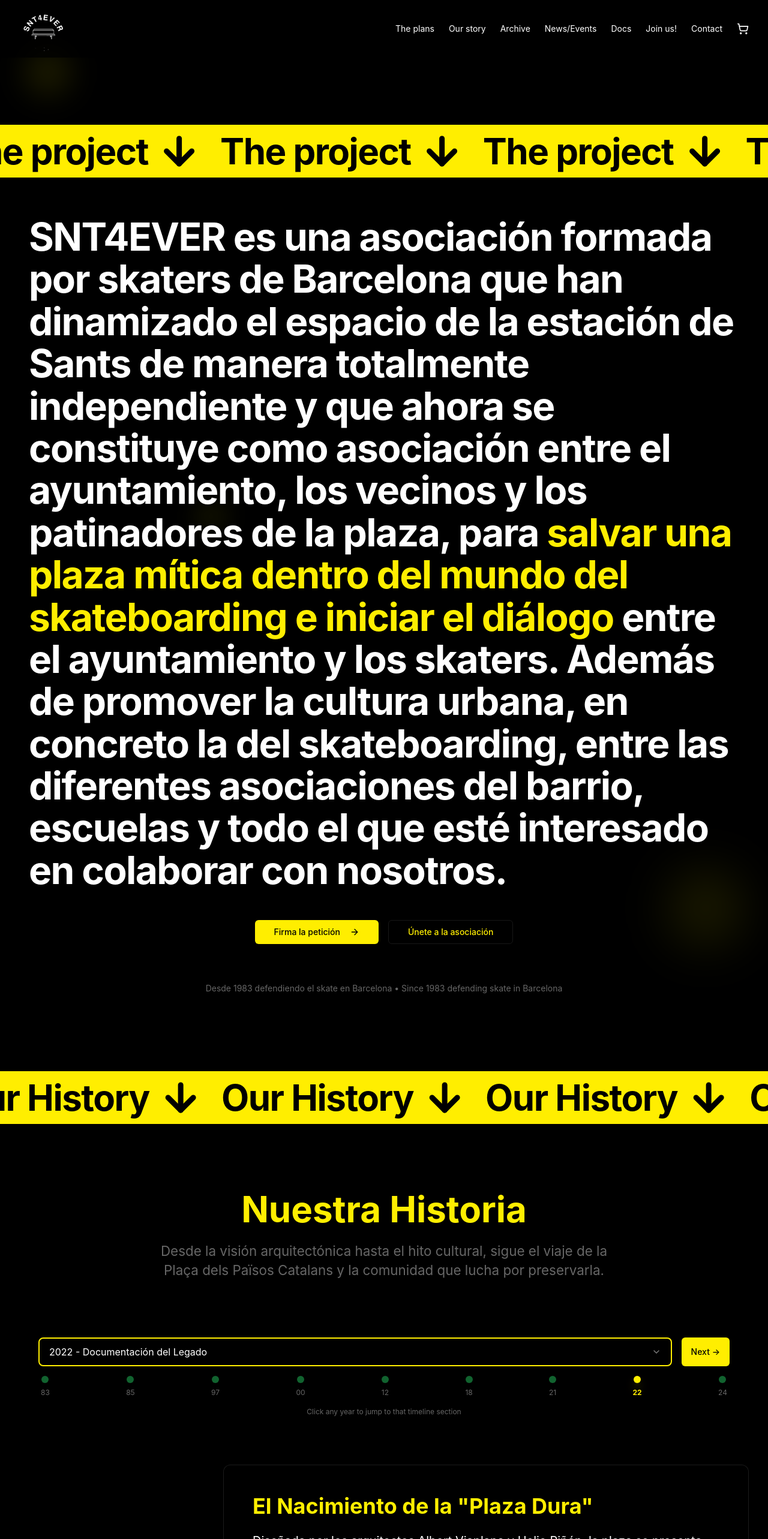
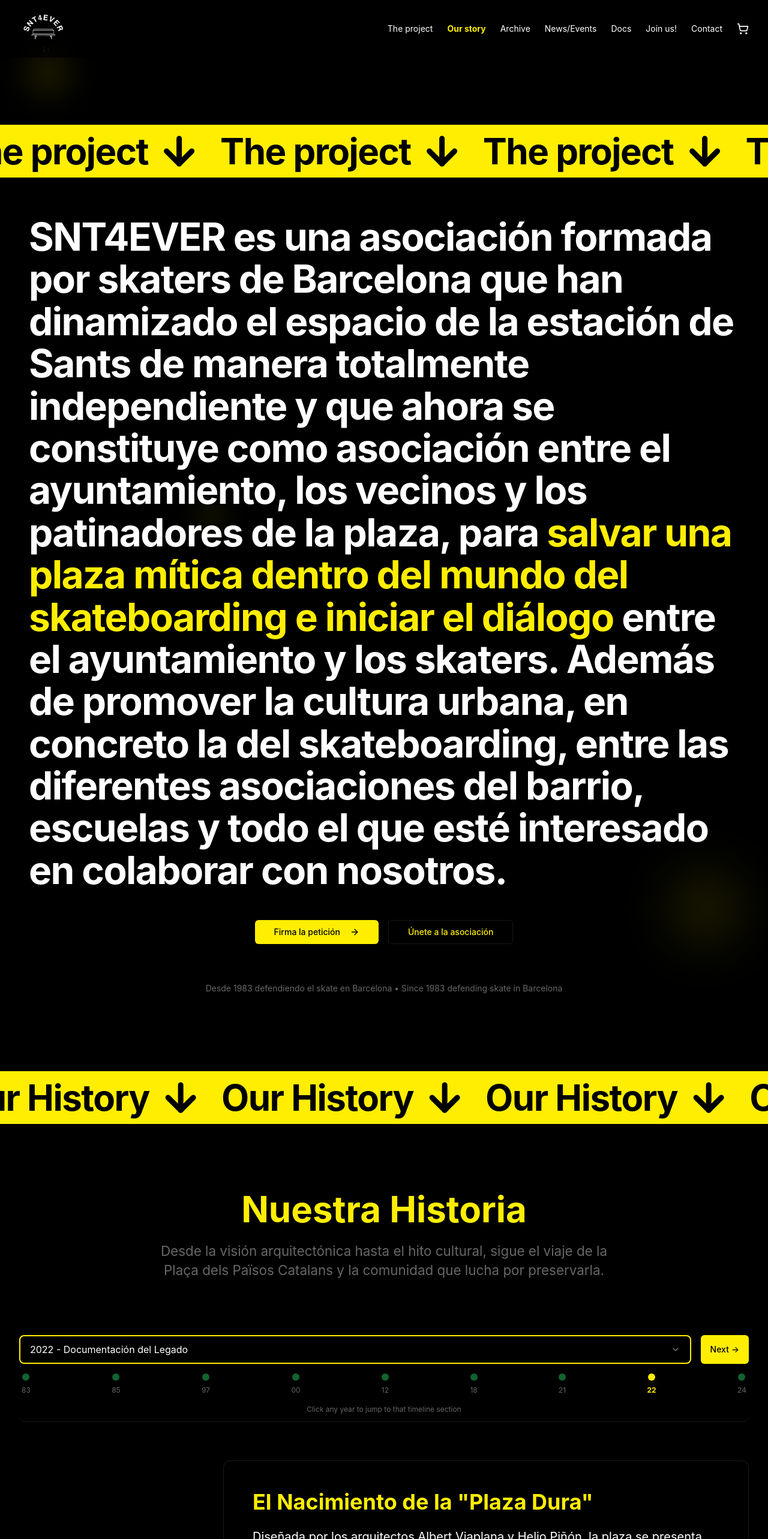
Before and after one commit to davidSusko/SNT4EVER, a React (Vite) app: page / in a window 1280 px wide. Shown: the top 2566 px of the page at 60% size. Built offline with nearby package versions, Linux system fonts and the light colour scheme.

Commit message:
refactor: remove unused icon import from ImageGallery and update project assets

```diff
--- a/src/App.tsx
+++ b/src/App.tsx
@@ -31,7 +31,7 @@
             </p>
 
             {/* Image Gallery */}
-            <div className="mb-16">
+            <div className="mb-16 min-h-[500px]">
               <h3 className="text-2xl font-bold text-white mb-8">Photo Archive</h3>
               <ImageGallery
                 images={ARCHIVE_IMAGES}
--- a/src/components/common/TimelineStepper.tsx
+++ b/src/components/common/TimelineStepper.tsx
@@ -1,4 +1,3 @@
-import { motion } from 'framer-motion';
 import { Button } from '@/components/ui/button';
 import {
   Select,
@@ -7,7 +6,6 @@
   SelectTrigger,
   SelectValue,
 } from "@/components/ui/select";
-import { useEffect, useState } from 'react';
 
 interface TimelineYear {
   year: number;
@@ -23,100 +21,17 @@
 }
 
 const TimelineStepper = ({ years, activeYear, onYearChange }: TimelineStepperProps) => {
-  const [scrollProgress, setScrollProgress] = useState(0);
-  const [isSticky, setIsSticky] = useState(false);
-  const [isInSection, setIsInSection] = useState(false);
-  const [stepperHeight, setStepperHeight] = useState(0);
-  const [originalTopPosition, setOriginalTopPosition] = useState<number | null>(null);
-
-  useEffect(() => {
-    const handleScroll = () => {
-      const storySection = document.getElementById('story');
-      const stepperElement = document.getElementById('timeline-stepper');
-
-      if (storySection) {
-        const storyRect = storySection.getBoundingClientRect();
-        const currentScrollTop = window.pageYOffset || document.documentElement.scrollTop;
-
-        // Check if user is within story section (more precise detection)
-        const inStorySection = storyRect.top < window.innerHeight + 200 && storyRect.bottom > -200;
-
-        // Calculate all state values first, then batch update
-        let newStepperHeight = stepperHeight;
-        let newOriginalTop = originalTopPosition;
-        let newIsSticky = isSticky;
-        let newProgress = scrollProgress;
-
-        // Store height and original position when first visible
-        if (stepperElement && stepperElement.scrollHeight > 0 && inStorySection) {
-          const currentStepperRect = stepperElement.getBoundingClientRect();
-
-          // Store height only once, using scrollHeight to bypass height animation
-          if (stepperHeight === 0) {
-            newStepperHeight = stepperElement.scrollHeight;
-          }
-
-          // Store original top position only once
-          if (!originalTopPosition) {
-            newOriginalTop = currentStepperRect.top + currentScrollTop;
-            console.log('Original position set:', {
-              rectTop: currentStepperRect.top,
-              scrollTop: currentScrollTop,
-              originalPos: newOriginalTop
-            });
-          }
-        }
-
-        // Check if stepper should be sticky based on original position
-        if (stepperElement && newOriginalTop !== null) {
-          // Should be sticky if scrolled past original position taking header into account
-          const headerHeight = window.innerWidth >= 768 ? 96 : 56;
-          newIsSticky = inStorySection && currentScrollTop >= newOriginalTop - headerHeight;
-
-          console.log('Sticky Debug:', {
-            currentScrollTop,
-            originalTopPosition: newOriginalTop,
-            shouldBeSticky: newIsSticky,
-            inStorySection,
-            condition: currentScrollTop >= newOriginalTop - headerHeight
-          });
-        }
-
-        // Calculate progress within section (only when in section)
-        if (inStorySection) {
-          newProgress = Math.max(0, Math.min(1,
-            (window.innerHeight - storyRect.top) / (storyRect.height + window.innerHeight)
-          ));
-        } else {
-          newProgress = 0;
-          newOriginalTop = null; // Reset when leaving section
-        }
-
-        // Batch all state updates together
-        setIsInSection(inStorySection);
-        setStepperHeight(newStepperHeight);
-        setOriginalTopPosition(newOriginalTop);
-        setIsSticky(newIsSticky);
-        setScrollProgress(newProgress);
-      }
-    };
-
-    window.addEventListener('scroll', handleScroll);
-    handleScroll();
-    return () => window.removeEventListener('scroll', handleScroll);
-  }, [stepperHeight, originalTopPosition, isSticky, scrollProgress]);
 
   const handleYearClick = (year: number) => {
     onYearChange?.(year);
 
-    // Find and scroll to the corresponding timeline event
     const eventElements = Array.from(document.querySelectorAll('[data-timeline-year]'));
     const targetElement = eventElements.find(el => el.getAttribute('data-timeline-year') === year.toString());
 
     if (targetElement) {
       const isDesktop = window.innerWidth >= 768;
       const headerOffset = isDesktop ? 96 : 56;
-      const totalOffset = headerOffset + (stepperHeight || 100) + 32; // 32px extra space
+      const totalOffset = headerOffset + 100; // rough stepper height
 
       window.scrollTo({
         top: targetElement.getBoundingClientRect().top + window.scrollY - totalOffset,
@@ -125,38 +40,9 @@
     }
   };
 
-
-
-
-
-
   return (
-    <>
-      {/* Always render when within the TimelineSection */}
-      {/* Placeholder to prevent content jump */}
-      {isSticky && stepperHeight > 0 && (
-        <div style={{ height: stepperHeight }} />
-      )}
-
-      <motion.div
-        id="timeline-stepper"
-        initial={{ opacity: 0, y: -20 }}
-        animate={{
-          opacity: isInSection && scrollProgress < 0.96 ? 1 : 0,
-          y: isInSection && scrollProgress < 0.96 ? 0 : -20,
-          height: isInSection && scrollProgress < 0.96 ? 'auto' : 0
-        }}
-        transition={{
-          duration: 0.3,
-          ease: [0.4, 0, 0.2, 1] // Smooth cubic-bezier for both directions
-        }}
-        style={{ overflow: 'hidden' }}
-        className={`w-full transition-all duration-300 ${isSticky
-          ? 'fixed top-14 md:top-24 left-0 right-0 z-40 bg-black/95 backdrop-blur-md border-b border-white/10'
-          : 'relative'
-          }`}
-      >
-        <div className={`container-snt py-4 ${isSticky ? 'py-3' : ''}`}>
+    <div className="w-full bg-black/95 backdrop-blur-md border-b border-white/10 rounded-xl overflow-hidden shadow-2xl relative z-40">
+      <div className="container-snt py-2 px-0  md:py-3">
 
         {/* Horizontal Year Navigation */}
         <div className="relative">
@@ -301,17 +187,14 @@
 
         </div>
 
-          {/* Navigation hint - only show when not sticky and on desktop */}
-          {!isSticky && (
+        {/* Navigation hint - only show on desktop */}
         <div className="hidden md:block mt-4 text-center">
           <p className="text-xs text-white/40">
             Click any year to jump to that timeline section
           </p>
         </div>
-          )}
       </div>
-      </motion.div>
-    </>
+    </div>
   );
 };
 
--- a/src/components/layout/Navigation.tsx
+++ b/src/components/layout/Navigation.tsx
@@ -9,10 +9,18 @@
 const Navigation = () => {
   const [isOpen, setIsOpen] = useState(false);
   const [isScrolled, setIsScrolled] = useState(false);
+  const [showProjectLink, setShowProjectLink] = useState(false);
 
   useEffect(() => {
     const handleScroll = () => {
       setIsScrolled(window.scrollY > 50);
+
+      const storyElement = document.getElementById('story');
+      if (storyElement) {
+        const rect = storyElement.getBoundingClientRect();
+        // Show "The project" link as soon as we enter "Our story" (when its top crosses the lower-middle of the screen)
+        setShowProjectLink(rect.top <= window.innerHeight * 0.6);
+      }
     };
     window.addEventListener('scroll', handleScroll);
     handleScroll();
@@ -37,6 +45,54 @@
 
   const marqueeText = getMarqueeText();
 
+  const handleNavClick = (e: React.MouseEvent<HTMLAnchorElement>, href: string) => {
+    if (href.startsWith('#')) {
+      e.preventDefault();
+
+      if (isOpen) {
+        setIsOpen(false);
+      }
+
+      const scrollToTarget = () => {
+        const target = document.querySelector(href) as HTMLElement;
+        if (!target) return;
+
+        const headerOffset = window.innerWidth >= 768 ? 96 : 56;
+
+        // Native scrollIntoView handles standard cases and some layout shifts
+        target.scrollIntoView({ behavior: 'smooth' });
+
+        // Fallback observer: continuously adjust scroll position for 800ms
+        // This guarantees we arrive at the right spot even if heavy images/animations
+        // cause massive layout shifts during the scroll.
+        let attempts = 0;
+        const checkInterval = setInterval(() => {
+          const rect = target.getBoundingClientRect();
+          // If we are more than 5px away from the desired offset, adjust
+          if (Math.abs(rect.top - headerOffset) > 5) {
+            window.scrollBy({ top: rect.top - headerOffset, behavior: 'auto' });
+          }
+
+          attempts++;
+          if (attempts > 16) { // 16 * 50ms = 800ms (duration of smooth scroll)
+            clearInterval(checkInterval);
+          }
+        }, 50);
+
+        // Update URL
+        if (window.location.hash !== href) {
+          window.history.pushState(null, '', href);
+        }
+      };
+
+      if (isOpen) {
+        setTimeout(scrollToTarget, 300);
+      } else {
+        scrollToTarget();
+      }
+    }
+  };
+
   return (
     <header className={`fixed top-0 left-0 right-0 z-50 transition-colors duration-300 md:bg-black ${isScrolled ? 'md:bg-opacity-100' : 'md:bg-opacity-75'} bg-yellow font-mono`}>
       <nav className="container-snt h-24 hidden md:flex items-center justify-between">
@@ -49,15 +105,27 @@
 
         {/* Desktop Navigation */}
         <div className="hidden md:flex items-center space-x-6 text-sm">
-          {NAVIGATION_ITEMS.map((item) => (
+          {NAVIGATION_ITEMS.map((item) => {
+            // Hide "The project" on desktop if we haven't scrolled past "Our story"
+            if (item.id === 'hero' && !showProjectLink) {
+              return null;
+            }
+
+            return (
               <a
                 key={item.id}
                 href={item.href}
-              className="text-white hover:text-gray-300 transition-colors"
+                className={`${
+                  activeSection === item.id
+                    ? 'text-yellow font-bold hover:text-yellow/80'
+                    : 'text-white hover:text-gray-300'
+                } transition-colors cursor-pointer`}
+                onClick={(e) => handleNavClick(e, item.href)}
               >
                 {item.label}
               </a>
-          ))}
+            );
+          })}
           <a href="#cart" className="text-white hover:text-gray-300 ml-2">
             <ShoppingCart className="h-5 w-5" />
           </a>
@@ -84,19 +152,23 @@
                 <Plus className="h-8 w-8" strokeWidth={3} />
               </button>
             </SheetTrigger>
-            <SheetContent side="right" className="bg-black border-white/10 text-white">
+            <SheetContent
+              side="right"
+              className="bg-black border-white/10 text-white"
+              onCloseAutoFocus={(e) => e.preventDefault()}
+            >
               <div className="flex flex-col space-y-6 mt-8">
                 {NAVIGATION_ITEMS.map((item) => (
                   <a
                     key={item.id}
                     href={item.href}
-                    className={`text-4xl font-medium transition-all duration-300 relative ${item.isSpecial
+                    className={`text-4xl font-medium transition-all duration-300 relative cursor-pointer ${item.isSpecial
                       ? 'bg-yellow text-black px-3 py-2 rounded-lg text-center'
                       : activeSection === item.id
                         ? 'text-yellow font-semibold'
                         : 'text-white hover:text-yellow'
                       }`}
-                    onClick={() => setIsOpen(false)}
+                    onClick={(e) => handleNavClick(e, item.href)}
                   >
                     {/* Active indicator */}
                     {activeSection === item.id && !item.isSpecial && (
--- a/src/components/sections/HeroSection.tsx
+++ b/src/components/sections/HeroSection.tsx
@@ -1,6 +1,6 @@
 import { motion } from 'framer-motion';
 import { Button } from '@/components/ui/button';
-import { ArrowRight, ArrowDown } from 'lucide-react';
+import { ArrowRight } from 'lucide-react';
 import SectionMarquee from '@/components/common/SectionMarquee';
 import { SOCIAL_LINKS } from '@/constants';
 
--- a/src/components/sections/ImageGallery.tsx
+++ b/src/components/sections/ImageGallery.tsx
@@ -1,7 +1,7 @@
 import React, { useState } from 'react';
 import { motion } from 'framer-motion';
 import { Dialog, DialogContent } from '@/components/ui/dialog';
-import { X, ZoomIn } from 'lucide-react';
+import { ZoomIn } from 'lucide-react';
 import type { GalleryImage, ImageGalleryProps } from '@/types';
 
 const ImageGallery: React.FC<ImageGalleryProps> = ({
--- a/src/components/sections/TimelineSection.tsx
+++ b/src/components/sections/TimelineSection.tsx
@@ -120,7 +120,7 @@
           {/* Timeline Stepper */}
           <motion.div
             variants={itemVariants}
-            className="mb-16"
+            className="mb-16 sticky top-14 md:top-24 z-40"
           >
             <TimelineStepper
               years={timelineStepperData}
--- a/src/constants/index.ts
+++ b/src/constants/index.ts
@@ -59,7 +59,7 @@
 };
 
 export const NAVIGATION_ITEMS: NavigationItem[] = [
-  { label: 'The plans', href: '#plans', id: 'plans' },
+  { label: 'The project', href: '#hero', id: 'hero' },
   { label: 'Our story', href: '#story', id: 'story' },
   { label: 'Archive', href: '#archive', id: 'archive' },
   { label: 'News/Events', href: '#news', id: 'news' },
```
Also changed, not shown: 27 other files (tests, documents, lock files or other folders). Lines whose indentation alone changed are shown as unchanged.
